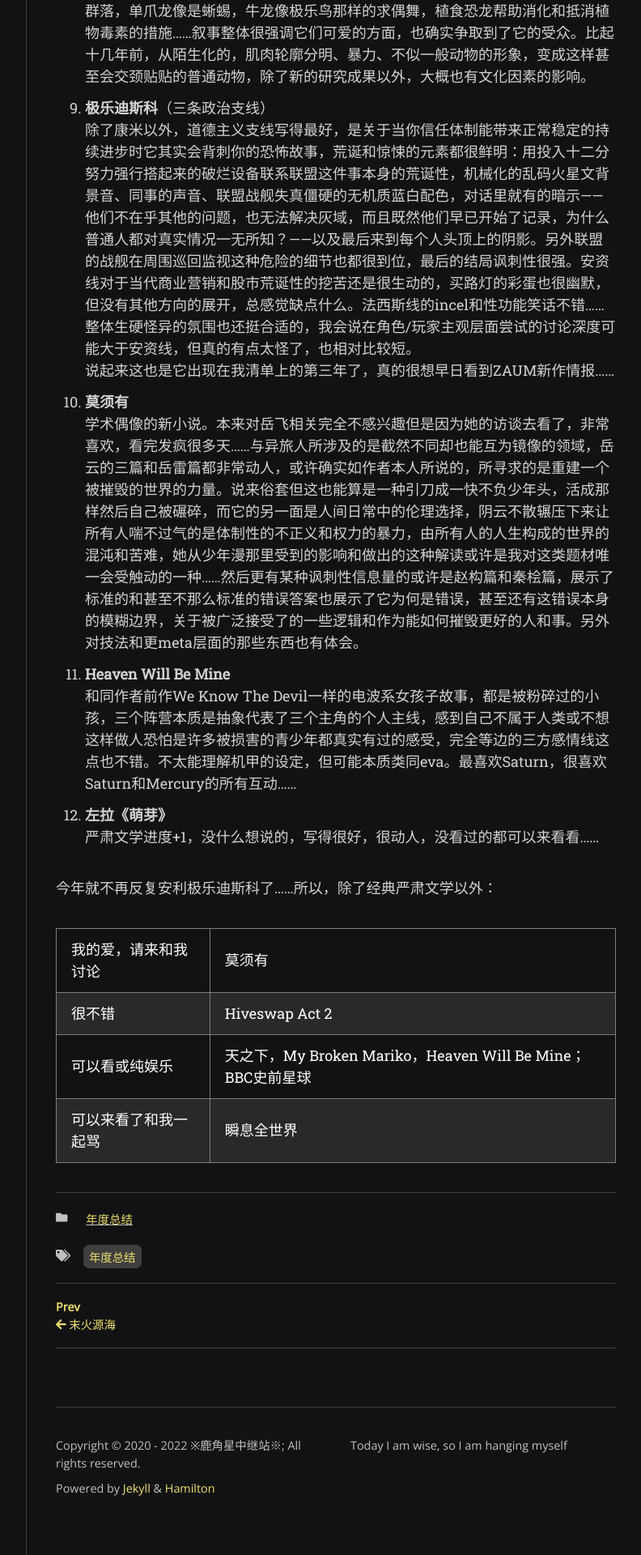
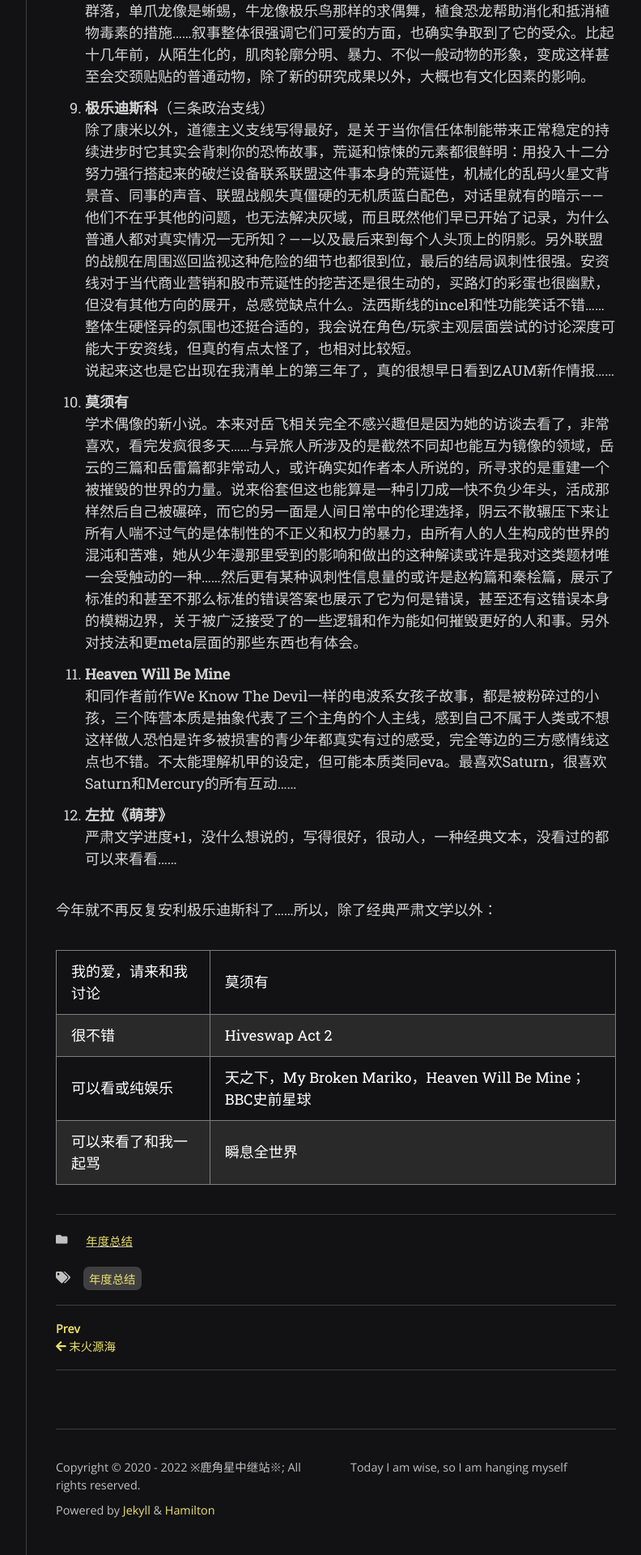
Before and after one commit to scatterdclouds/scatterdclouds.github.io, a Jekyll site: the page built from _posts/2022-06-27-firsthalf2022.md, in a window 1280 px wide. Shown: the part 1814-3734 px from the top of the page at 81% size, without its empty margins (357-1149 px from the left). Built offline with Jekyll 4.4.1, drawn with Linux system fonts in a browser that asks for light colours; nearby versions of some CDN libraries; some web fonts are replaced; comment, search, counter and statistics services are not loaded.

Commit message:
Update 2022-06-27-firsthalf2022.md

```diff
--- a/_posts/2022-06-27-firsthalf2022.md
+++ b/_posts/2022-06-27-firsthalf2022.md
@@ -32,7 +32,7 @@ comments: true
 
 11. **Heaven Will Be Mine** <br/> 和同作者前作We Know The Devil一样的电波系女孩子故事，都是被粉碎过的小孩，三个阵营本质是抽象代表了三个主角的个人主线，感到自己不属于人类或不想这样做人恐怕是许多被损害的青少年都真实有过的感受，完全等边的三方感情线这点也不错。不太能理解机甲的设定，但可能本质类同eva。最喜欢Saturn，很喜欢Saturn和Mercury的所有互动……
 
-12. **左拉《萌芽》** <br/> 严肃文学进度+1，没什么想说的，写得很好，很动人，没看过的都可以来看看……
+12. **左拉《萌芽》** <br/> 严肃文学进度+1，没什么想说的，写得很好，很动人，一种经典文本，没看过的都可以来看看……
 
 今年就不再反复安利极乐迪斯科了……所以，除了经典严肃文学以外：
 
```
